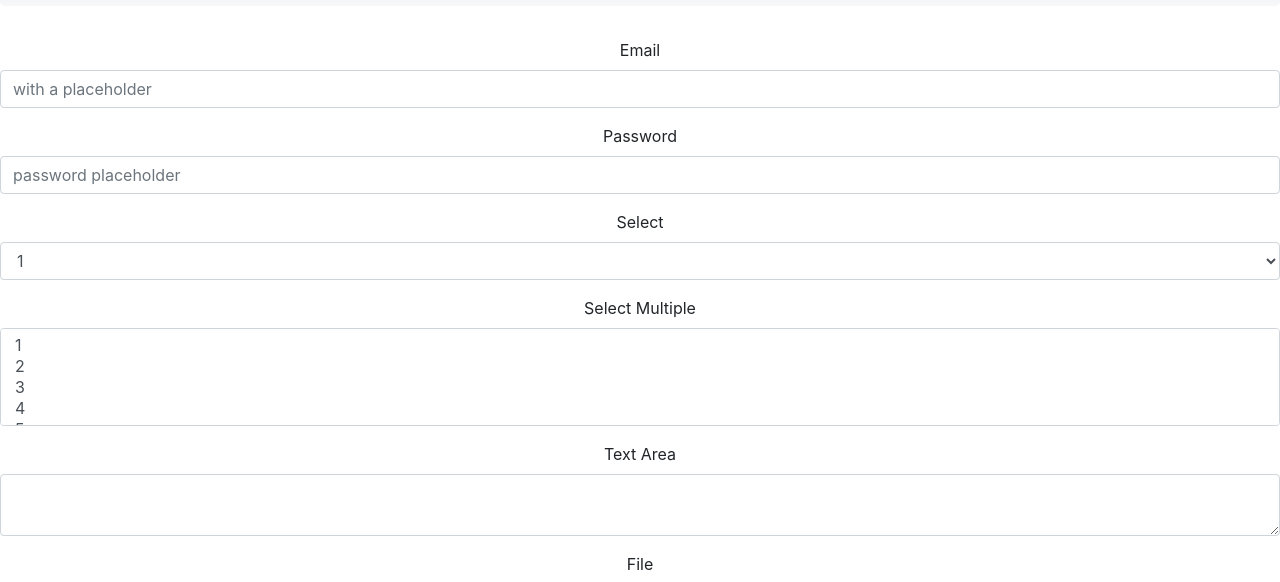
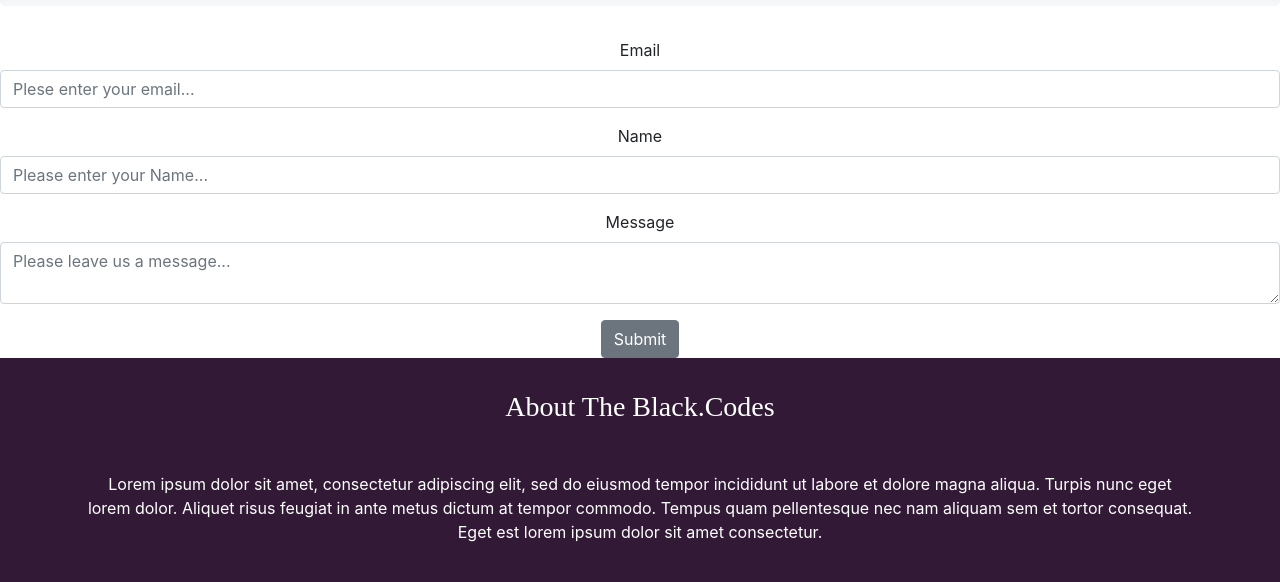
Before and after one commit to The-Black-Codes/theblackcodes-website, a React (Create React App) app: page /contact in a window 1280 px wide. Shown: the part 335-917 px from the top of the page. Built offline with nearby package versions, Linux system fonts and the light colour scheme.

Commit message:
setting up the form.

```diff
--- a/src/components/ContactForm.js
+++ b/src/components/ContactForm.js
@@ -6,13 +6,17 @@ const ContactForm = (props) => {
     <Form>
       <FormGroup>
         <Label for="exampleEmail">Email</Label>
-        <Input type="email" name="email" id="exampleEmail" placeholder="with a placeholder" />
+        <Input type="email" name="email" id="exampleEmail" placeholder="Plese enter your email..." />
       </FormGroup>
       <FormGroup>
+        <Label for="name">Name</Label>
+        <Input type="text" name="name" id="name" placeholder="Please enter your Name..." />
+      </FormGroup>
+      {/* <FormGroup>
         <Label for="examplePassword">Password</Label>
         <Input type="password" name="password" id="examplePassword" placeholder="password placeholder" />
-      </FormGroup>
-      <FormGroup>
+      </FormGroup> */}
+      {/* <FormGroup>
         <Label for="exampleSelect">Select</Label>
         <Input type="select" name="select" id="exampleSelect">
           <option>1</option>
@@ -21,8 +25,8 @@ const ContactForm = (props) => {
           <option>4</option>
           <option>5</option>
         </Input>
-      </FormGroup>
-      <FormGroup>
+      </FormGroup> */}
+      {/* <FormGroup>
         <Label for="exampleSelectMulti">Select Multiple</Label>
         <Input type="select" name="selectMulti" id="exampleSelectMulti" multiple>
           <option>1</option>
@@ -31,20 +35,20 @@ const ContactForm = (props) => {
           <option>4</option>
           <option>5</option>
         </Input>
+      </FormGroup> */}
+      <FormGroup>
+        <Label for="exampleText">Message</Label>
+        <Input type="textarea" name="text" id="exampleText" placeholder="Please leave us a message..." />
       </FormGroup>
-      <FormGroup>
-        <Label for="exampleText">Text Area</Label>
-        <Input type="textarea" name="text" id="exampleText" />
-      </FormGroup>
-      <FormGroup>
+      {/* <FormGroup>
         <Label for="exampleFile">File</Label>
         <Input type="file" name="file" id="exampleFile" />
         <FormText color="muted">
           This is some placeholder block-level help text for the above input.
           It's a bit lighter and easily wraps to a new line.
         </FormText>
-      </FormGroup>
-      <FormGroup tag="fieldset">
+      </FormGroup> */}
+      {/* <FormGroup tag="fieldset">
         <legend>Radio Buttons</legend>
         <FormGroup check>
           <Label check>
@@ -70,7 +74,7 @@ const ContactForm = (props) => {
           <Input type="checkbox" />{' '}
           Check me out
         </Label>
-      </FormGroup>
+      </FormGroup> */}
       <Button>Submit</Button>
     </Form>
   );
```
